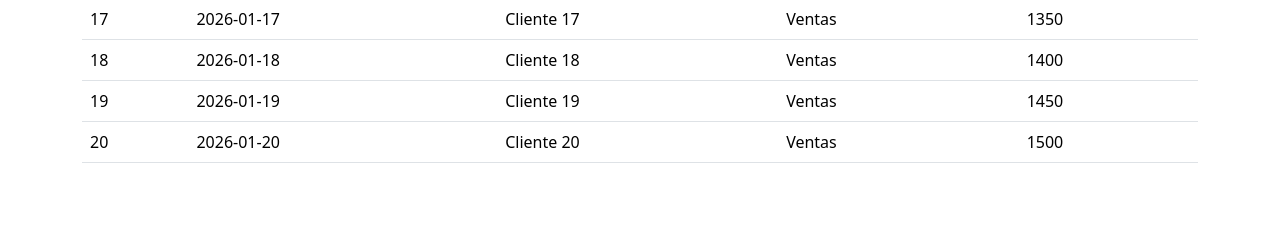
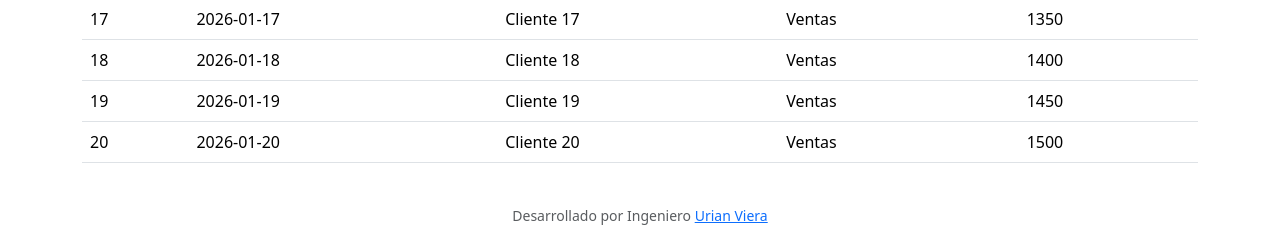
Before and after one commit to urian121/analytics_portal, a Django app: page / in a window 1280 px wide. Shown: the part 795-1046 px from the top of the page. Before the commit the page ends 958 px from the top, so only its background shows below. Run offline with Django 5.2, Linux system fonts and the light colour scheme.

Commit message:
Agregando un footer al template

```diff
--- a/dashboard/templates/dashboard/home.html
+++ b/dashboard/templates/dashboard/home.html
@@ -36,5 +36,11 @@
   </div>
 </div>
 
+<footer class="container-fluid mt-4 mb-4 text-center text-muted">
+  <small>
+    Desarrollado por Ingeniero <a href="https://urianviera.com" target="_blank">Urian Viera</a>
+  </small>
+</footer>
+
 </body>
 </html>
```
